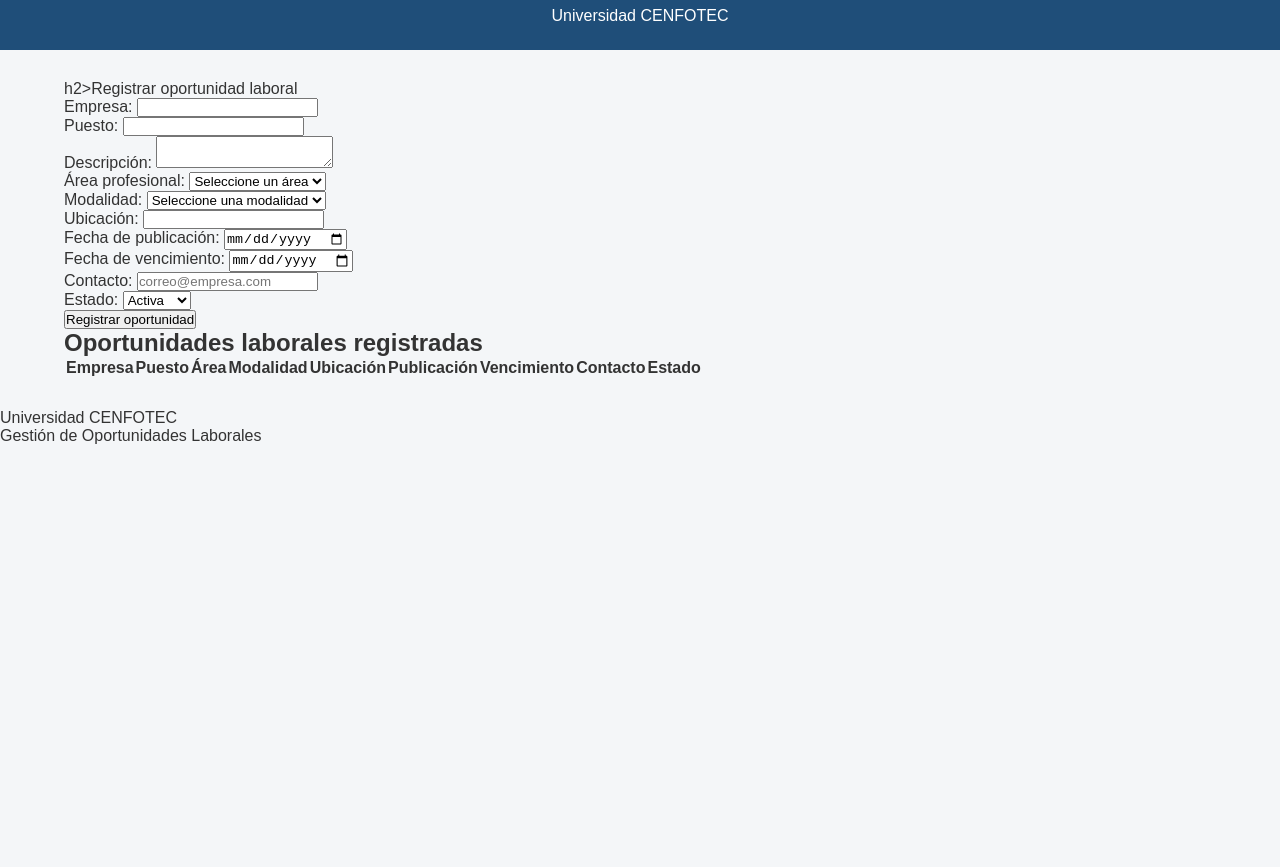
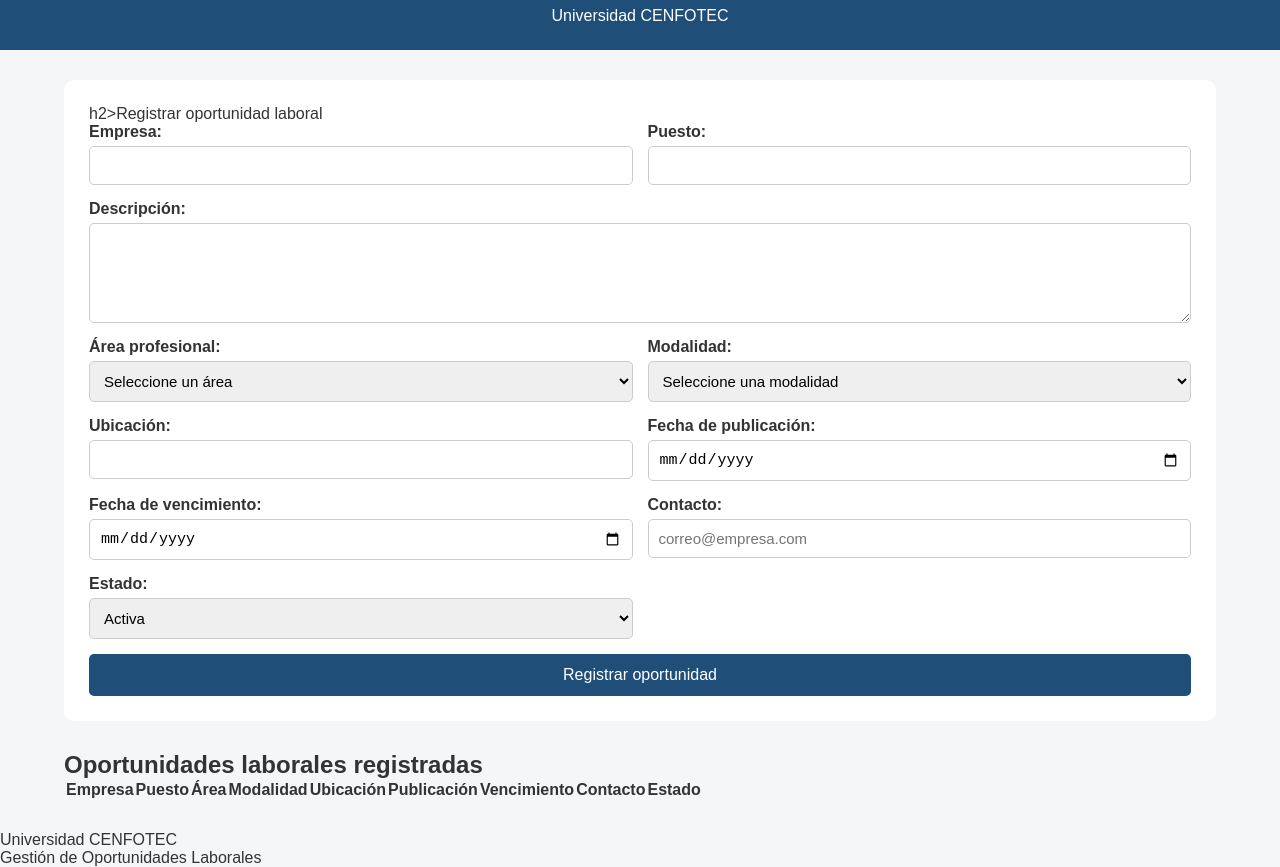
Before and after one commit to ekourbanov/Avance-2, a plain HTML site: page backend oportunidades laborales/oportunidades.html in a window 1280 px wide. Shown: the part 65-932 px from the top of the page. Before the commit the page ends 800 px from the top, so only its background shows below. Drawn offline with Linux system fonts and the light colour scheme; a script that the page names is missing.

Commit message:
Form, descripcion button

```diff
--- a/backend oportunidades laborales/css/oportunidades.css
+++ b/backend oportunidades laborales/css/oportunidades.css
@@ -31,3 +31,75 @@ main {
     max-width: 1200px;
     margin: 30px auto;
 }
+/* FORMULARIO */
+
+.formulario-section {
+    background-color: white;
+    padding: 25px;
+    border-radius: 10px;
+    margin-bottom: 30px;
+}
+
+.formulario-section h2 {
+    margin-bottom: 20px;
+    color: #1f4e79;
+}
+
+#formOportunidad {
+    display: grid;
+    grid-template-columns: 1fr 1fr;
+    gap: 15px;
+}
+
+.campo {
+    display: flex;
+    flex-direction: column;
+}
+
+.campo label {
+    margin-bottom: 5px;
+    font-weight: bold;
+}
+
+.campo input,
+.campo select,
+.campo textarea {
+    padding: 10px;
+    border: 1px solid #ccc;
+    border-radius: 5px;
+    font-size: 15px;
+}
+
+.campo textarea {
+    min-height: 100px;
+    resize: vertical;
+}
+
+
+/* DESCRIPCIÓN */
+
+.campo:nth-child(3) {
+    grid-column: 1 / 3;
+}
+
+
+/* BOTÓN */
+
+button {
+    grid-column: 1 / 3;
+
+    padding: 12px;
+
+    background-color: #1f4e79;
+    color: white;
+
+    border: none;
+    border-radius: 5px;
+
+    font-size: 16px;
+    cursor: pointer;
+}
+
+button:hover {
+    background-color: #163a5a;
+}
```
